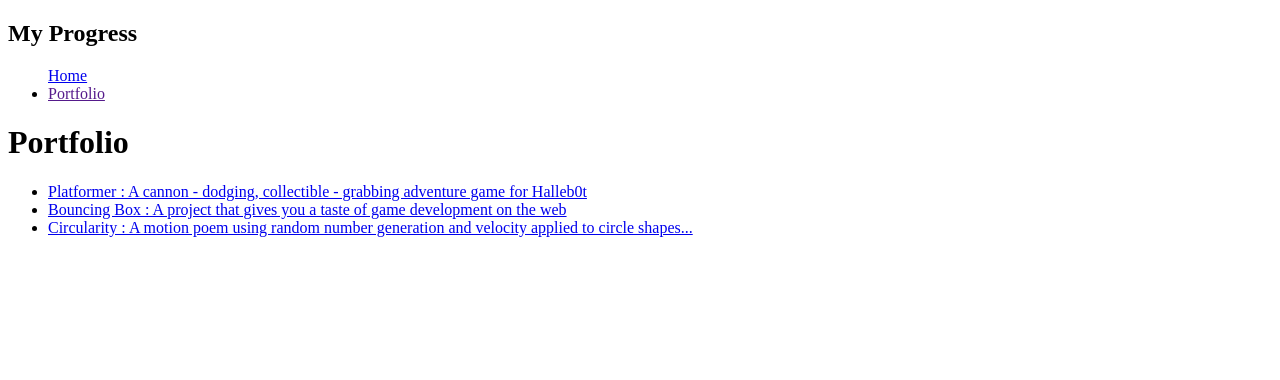
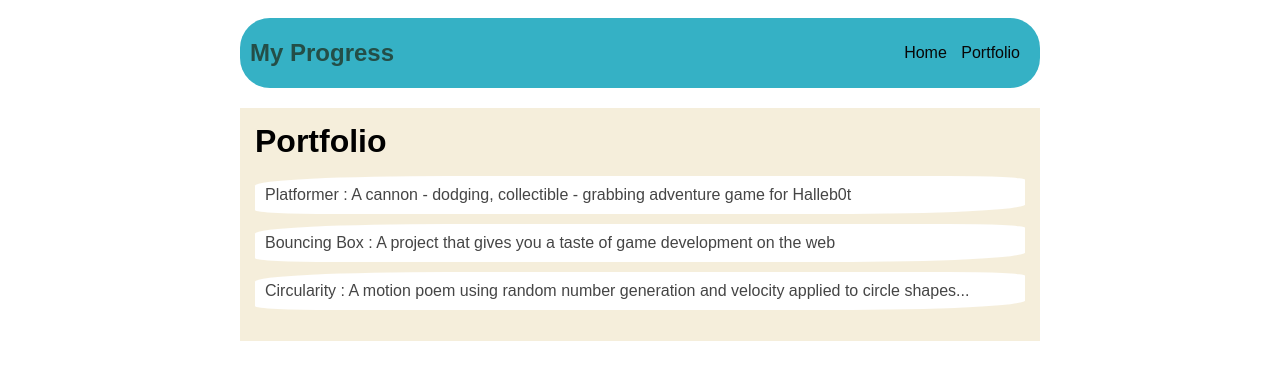
Before and after one commit to NicholasHN/NicholasHN.github.io, a plain HTML site: page portfolio.html in a window 1280 px wide. Drawn offline with Linux system fonts and the light colour scheme.

Commit message:
add portfolio.html file

```diff
--- a/portfolio.html
+++ b/portfolio.html
@@ -2,6 +2,7 @@
 <html>
     <head>
         <title>Nicks Portfolio</title>
+        <link rel="stylesheet" href="style.css">
     </head>
 
     <body>
--- a/style.css
+++ b/style.css
@@ -23,7 +23,7 @@ rgb(53, 177, 197);
 h1 {
     display: flex;
     align-items:center;
-    color: white;
+    color: rgb(36, 78, 71);
     flex: 1;
     margin: 0;
 }
@@ -36,7 +36,7 @@ h1 {
 }
 a {
     text-decoration: none;
-    color: #fff;
+    color: rgb(8, 7, 7);
 }
 /* main container area beneath menu */
 main { background: rgb(245, 238, 219);
@@ -62,3 +62,28 @@ display: flex;
 h2, h3 {
     margin: 0px;
 }
+/*portfolio styles */
+.content h1 {
+    color: black;
+}
+
+#portfolio {
+    list-style-type: none;
+    padding-left: 0;
+}
+
+#portfolio li {
+    background: #fff;
+    padding: 10px;
+    border-radius: 25% 10%;
+    margin-bottom: 10px;
+}
+
+#portfolio li:hover {
+    background: #eee;
+}
+
+#portfolio a {
+    text-decoration: none;
+    color: #454545;
+}
```
